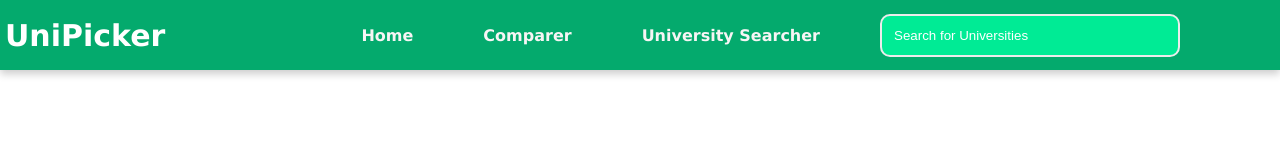
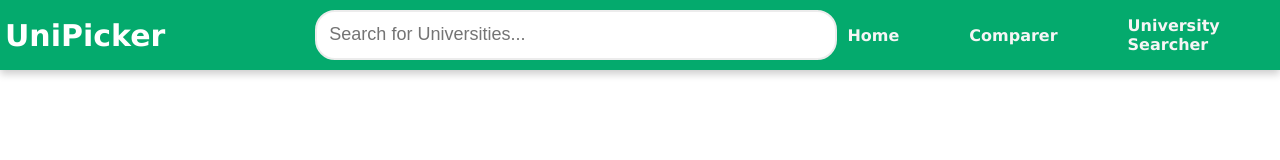
Before and after one commit to Snowiezz/NEA, a plain HTML site: page test.html in a window 1280 px wide. Drawn offline with Linux system fonts and the light colour scheme.

Commit message:
Searchbar

```diff
--- a/style.css
+++ b/style.css
@@ -53,13 +53,16 @@ body {
   margin: 0;
 }
 .searchbar {
-  background-color: #00eb95;
+  background-color: #ffffff;
   border: 2px solid #ececec;
-  border-radius: 10px;
-  margin-right: 100px;
-  width: 300px;
+  border-radius: 20px;
+  margin-left: 150px;
+  width: 1000px;
   text-decoration: white;
-  padding: 12px;
+  box-sizing: border-box;
+  display: flex;
+  align-items: center;
+  height: 50px;
 
 
 }
@@ -67,5 +70,8 @@ body {
   outline: none;
 }
 .searchbar::placeholder {
-  color: white;
+  color: #747474;
+  font-weight: 500;
+  font-size: 18px;
+  padding-left: 10px;
 }
--- a/test.html
+++ b/test.html
@@ -1,14 +1,15 @@
 <html>
     <head>
         <link rel="stylesheet" href="style.css">
+        <link href="https://fonts.googleapis.com/css2?family=Open+Sans:wght@400;600;700&display=swap" rel="stylesheet">
     </head>
     <body>
         <div class="header">
             <a href = "test.html"class = "logo">UniPicker</a>
+            <input class = "searchbar" type="text" placeholder="Search for Universities...">
             <a class = "home">Home</a>
             <a class="comparer">Comparer</a>
             <a class = "searcher">University Searcher</a>
-            <input class = "searchbar" type="text" placeholder="Search for Universities">
         </div>
 
     </body>
```
